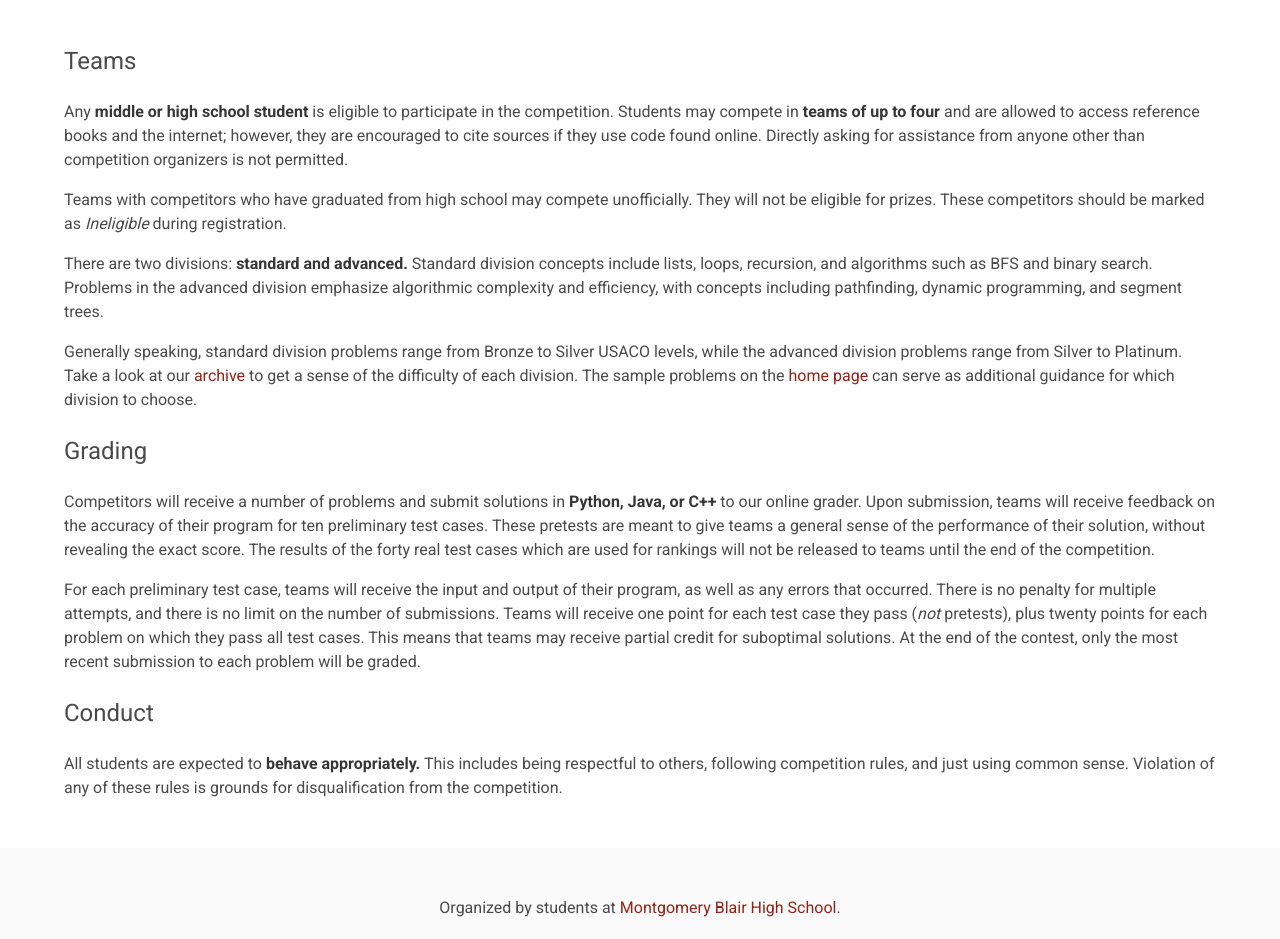
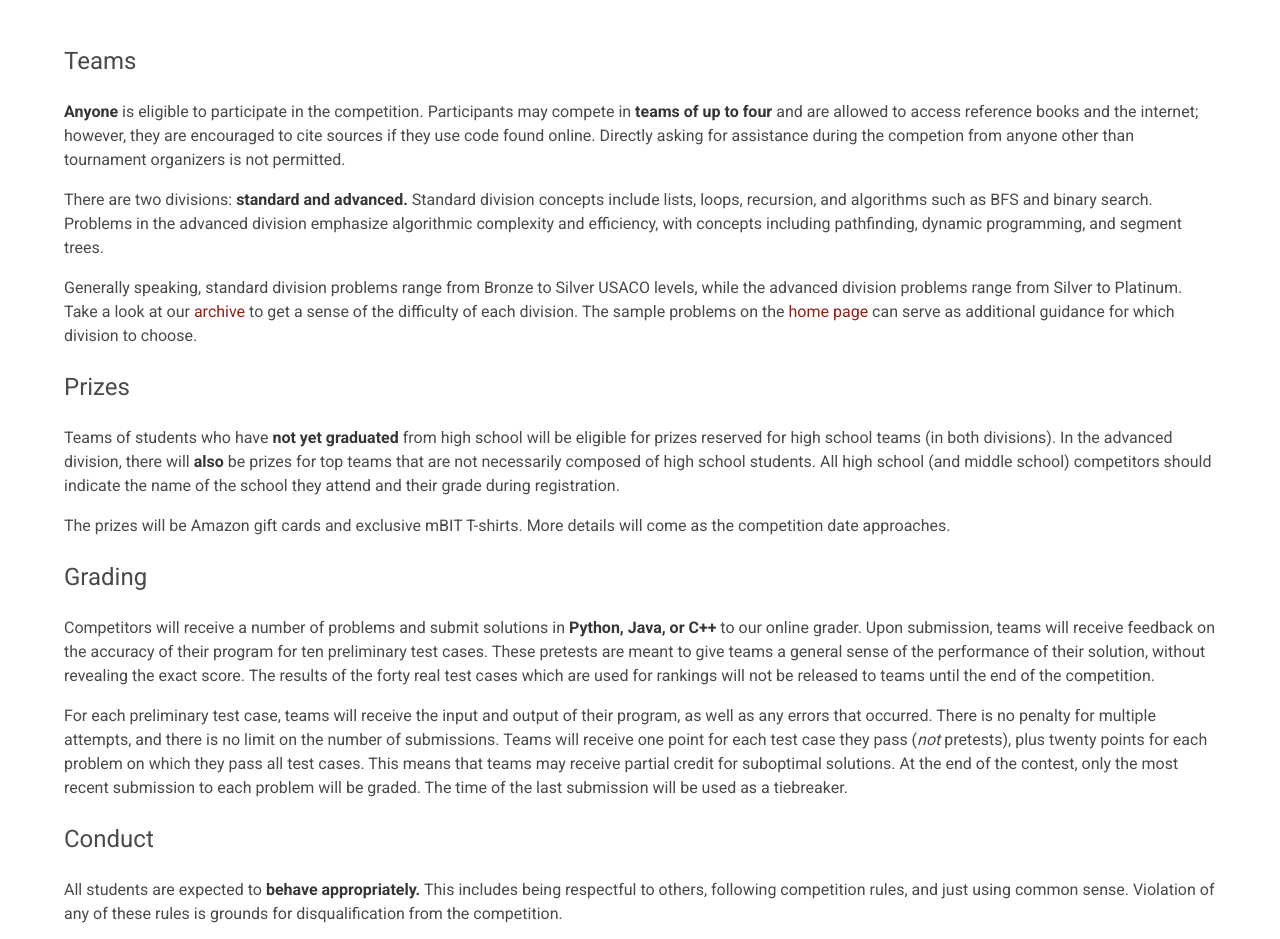
Before and after one commit to mbhs/mbit, a plain HTML site: page rules.html in a window 1280 px wide. Shown: the part 292-1231 px from the top of the page. Drawn offline with Linux system fonts and the light colour scheme.

Commit message:
rules update

```diff
--- a/rules.html
+++ b/rules.html
@@ -7,7 +7,7 @@
   </head>
   <body>
     <div class="notification-top notification is-primary">
-      <strong>2020 Fall Online Round:</strong> mBIT will be hosting an online competition for teams of four. It has be rescheduled from November 21, 2020 to <strong>November 14, 2020.</strong> Registration and details will be posted shortly.
+      <strong>2020 Fall Online Round:</strong> mBIT will be hosting an online competition for teams of four. It has been rescheduled from November 21, 2020 to <strong>November 14, 2020.</strong> Registration and details will be posted shortly.
     </div>
   	<nav class="navbar" role="navigation" aria-label="main navigation">
   	  <div class="navbar-brand">
@@ -52,15 +52,19 @@
 	<div class="container">
 		<h2 class="subtitle is-4">Teams</h2>
 		<div class="content">
-			<p>Any <strong>middle or high school student</strong> is eligible to participate in the competition. Students may compete in <strong>teams of up to four</strong> and are allowed to access reference books and the internet; however, they are encouraged to cite sources if they use code found online. Directly asking for assistance from anyone other than competition organizers is not permitted.</p>
-			<p>Teams with competitors who have graduated from high school may compete unofficially. They will not be eligible for prizes. These competitors should be marked as <i>Ineligible</i> during registration.</p>
+			<p><strong>Anyone</strong> is eligible to participate in the competition. Participants may compete in <strong>teams of up to four</strong> and are allowed to access reference books and the internet; however, they are encouraged to cite sources if they use code found online. Directly asking for assistance during the competion from anyone other than tournament organizers is not permitted.</p>
 			<p>There are two divisions: <strong>standard and advanced.</strong> Standard division concepts include lists, loops, recursion, and algorithms such as BFS and binary search. Problems in the advanced division emphasize algorithmic complexity and efficiency, with concepts including pathfinding, dynamic programming, and segment trees.</p>
 			<p>Generally speaking, standard division problems range from Bronze to Silver USACO levels, while the advanced division problems range from Silver to Platinum. Take a look at our <a href="/archive">archive</a> to get a sense of the difficulty of each division. The sample problems on the <a href="/">home page</a> can serve as additional guidance for which division to choose.</p>
+		</div>
+		<h2 class="subtitle is-4">Prizes</h2>
+		<div class="content">
+			<p>Teams of students who have <strong>not yet graduated</strong> from high school will be eligible for prizes reserved for high school teams (in both divisions). In the advanced division, there will <strong>also</strong> be prizes for top teams that are not necessarily composed of high school students. All high school (and middle school) competitors should indicate the name of the school they attend and their grade during registration.</p>
+		  <p>The prizes will be Amazon gift cards and exclusive mBIT T-shirts. More details will come as the competition date approaches.</p>
 		</div>
 		<h2 class="subtitle is-4">Grading</h2>
 		<div class="content">
 			<p>Competitors will receive a number of problems and submit solutions in <strong>Python, Java, or C++</strong> to our online grader. Upon submission, teams will receive feedback on the accuracy of their program for ten preliminary test cases. These pretests are meant to give teams a general sense of the performance of their solution, without revealing the exact score. The results of the forty real test cases which are used for rankings will not be released to teams until the end of the competition.</p>
-			<p>For each preliminary test case, teams will receive the input and output of their program, as well as any errors that occurred. There is no penalty for multiple attempts, and there is no limit on the number of submissions. Teams will receive one point for each test case they pass (<em>not</em> pretests), plus twenty points for each problem on which they pass all test cases. This means that teams may receive partial credit for suboptimal solutions. At the end of the contest, only the most recent submission to each problem will be graded.</p>
+			<p>For each preliminary test case, teams will receive the input and output of their program, as well as any errors that occurred. There is no penalty for multiple attempts, and there is no limit on the number of submissions. Teams will receive one point for each test case they pass (<em>not</em> pretests), plus twenty points for each problem on which they pass all test cases. This means that teams may receive partial credit for suboptimal solutions. At the end of the contest, only the most recent submission to each problem will be graded. The time of the last submission will be used as a tiebreaker.</p>
 		</div>
 		<h2 class="subtitle is-4">Conduct</h2>
 		<div class="content">
```
Also changed, not shown: about.html (+1 -1 lines), archive/2019/index.html (+1 -1 lines), archive/2020/index.html (+1 -1 lines), archive/index.html (+1 -1 lines), base.html (+1 -1 lines), index.html (+1 -1 lines), logistics.html (+1 -1 lines).
